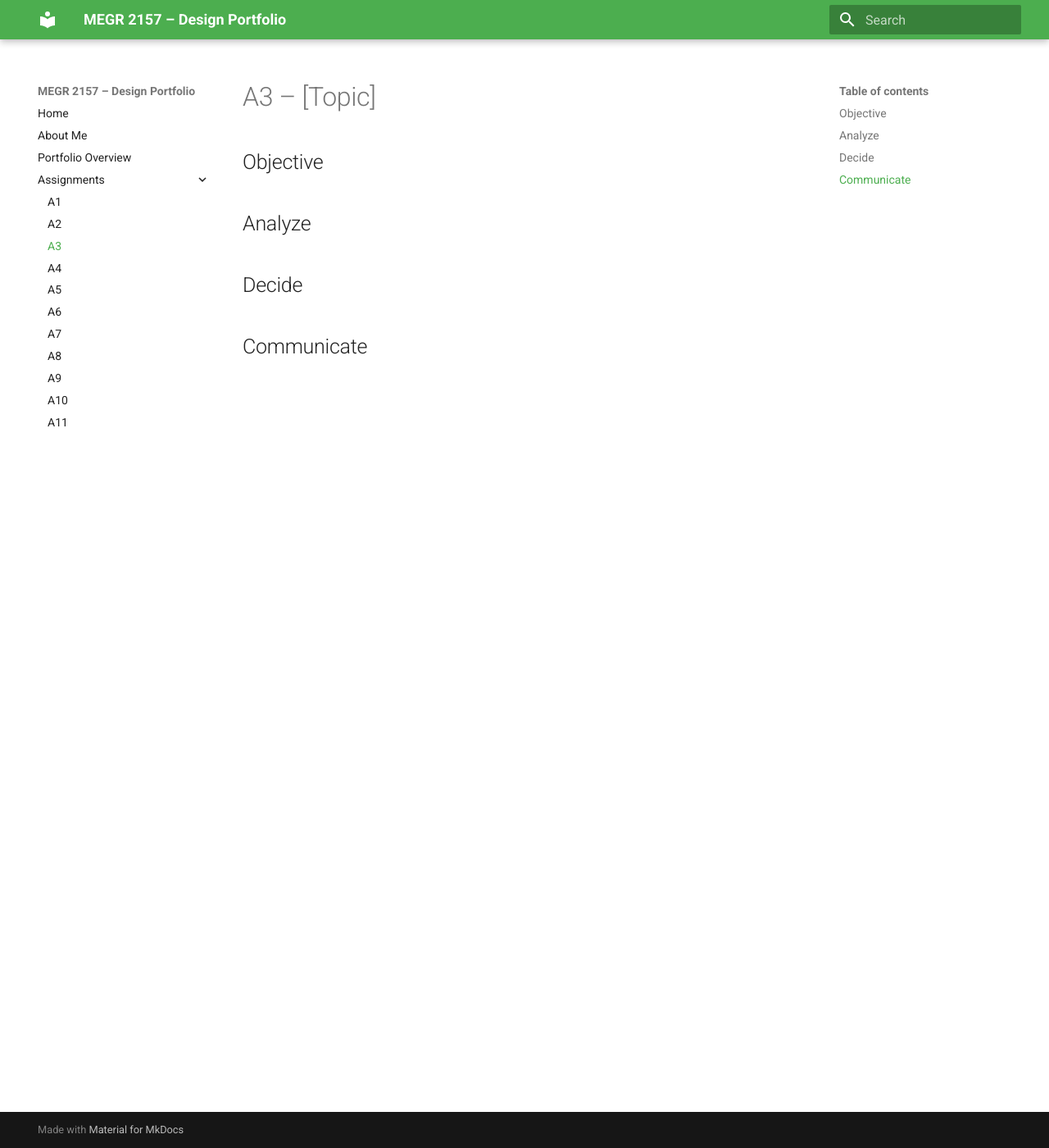
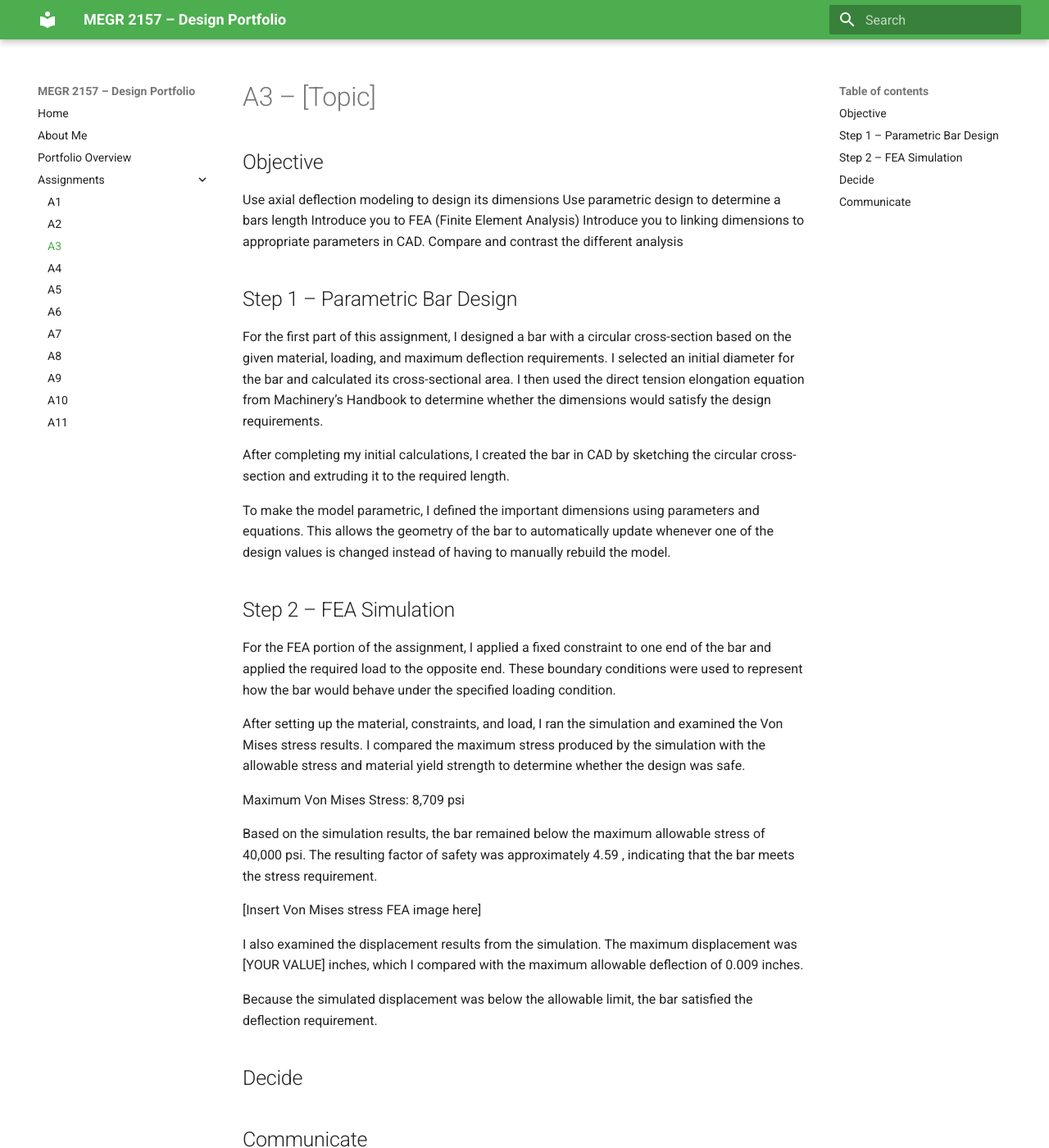
Before and after one commit to roncellis/Roncellis-megr2157-portfolio, an MkDocs documentation site: the page built from docs/assignments/A03/index.md, in a window 1280 px wide and 1400 px high. Shown: the whole window at 82% size. Built offline with MkDocs 1.6.1 and Material for MkDocs 9.7.7, drawn with Linux system fonts in a browser that asks for light colours.

Commit message:
Enhance A3 assignment documentation with objectives and analysis
Expanded the assignment details to include objectives and analysis steps for parametric design and FEA simulation.

```diff
--- a/docs/assignments/A03/index.md
+++ b/docs/assignments/A03/index.md
@@ -2,10 +2,35 @@
 
 ## Objective
 
+Use axial deflection modeling to design its dimensions
+Use parametric design to determine a bars length
+Introduce you to FEA (Finite Element Analysis)
+Introduce you to linking dimensions to appropriate parameters in CAD.
+Compare and contrast the different analysis
 
-## Analyze
+## Step 1 – Parametric Bar Design
 
+For the first part of this assignment, I designed a bar with a circular cross-section based on the given material, loading, and maximum deflection requirements. I selected an initial diameter for the bar and calculated its cross-sectional area. I then used the direct tension elongation equation from Machinery’s Handbook to determine whether the dimensions would satisfy the design requirements.
 
+After completing my initial calculations, I created the bar in CAD by sketching the circular cross-section and extruding it to the required length.
+
+To make the model parametric, I defined the important dimensions using parameters and equations. This allows the geometry of the bar to automatically update whenever one of the design values is changed instead of having to manually rebuild the model.
+
+## Step 2 – FEA Simulation
+
+For the FEA portion of the assignment, I applied a fixed constraint to one end of the bar and applied the required load to the opposite end. These boundary conditions were used to represent how the bar would behave under the specified loading condition.
+
+After setting up the material, constraints, and load, I ran the simulation and examined the Von Mises stress results. I compared the maximum stress produced by the simulation with the allowable stress and material yield strength to determine whether the design was safe.
+
+Maximum Von Mises Stress: 8,709 psi
+
+Based on the simulation results, the bar remained below the maximum allowable stress of 40,000 psi. The resulting factor of safety was approximately 4.59 , indicating that the bar meets the stress requirement.
+
+[Insert Von Mises stress FEA image here]
+
+I also examined the displacement results from the simulation. The maximum displacement was [YOUR VALUE] inches, which I compared with the maximum allowable deflection of 0.009 inches.
+
+Because the simulated displacement was below the allowable limit, the bar satisfied the deflection requirement.
 ## Decide
 
 
```
